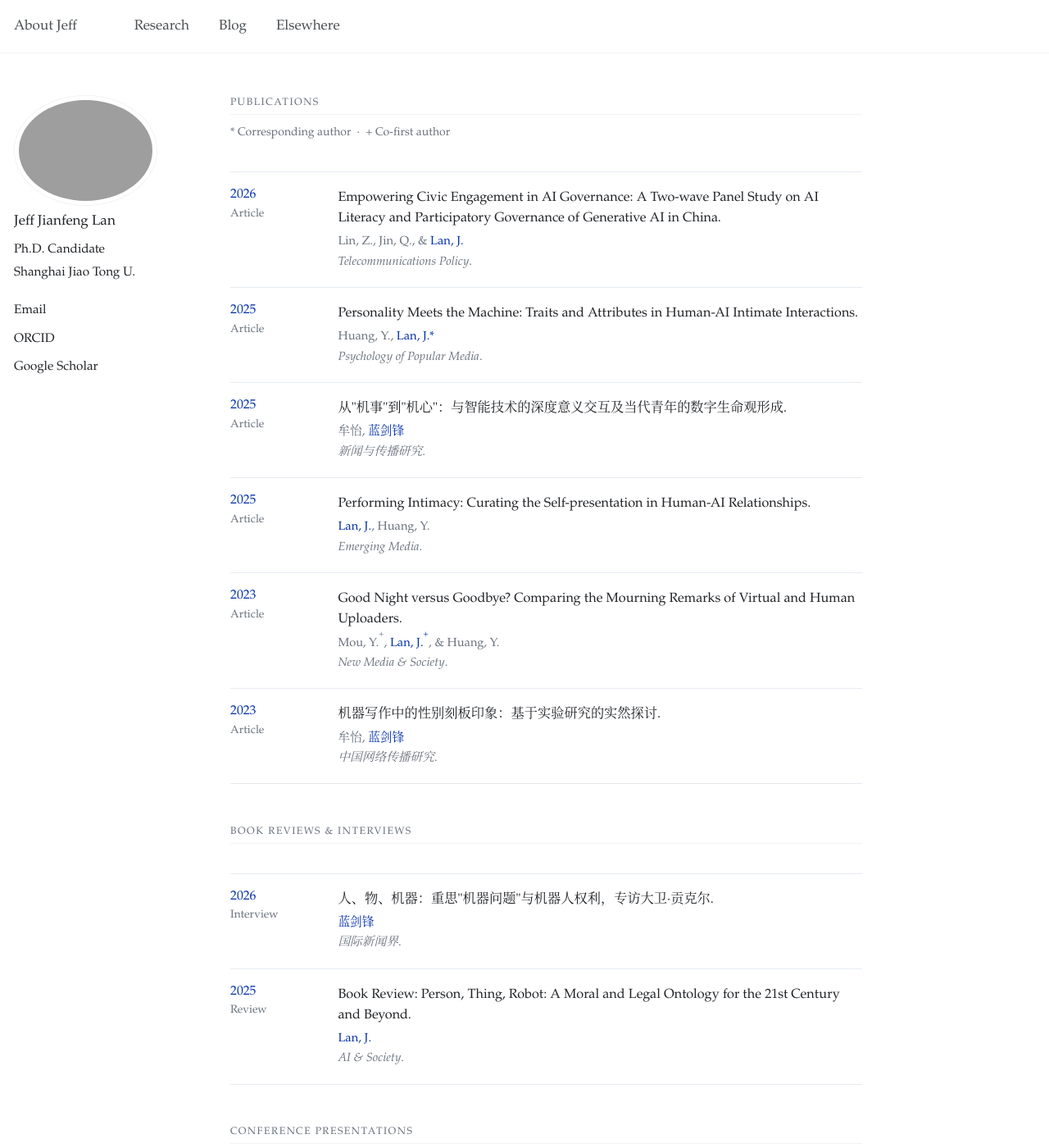
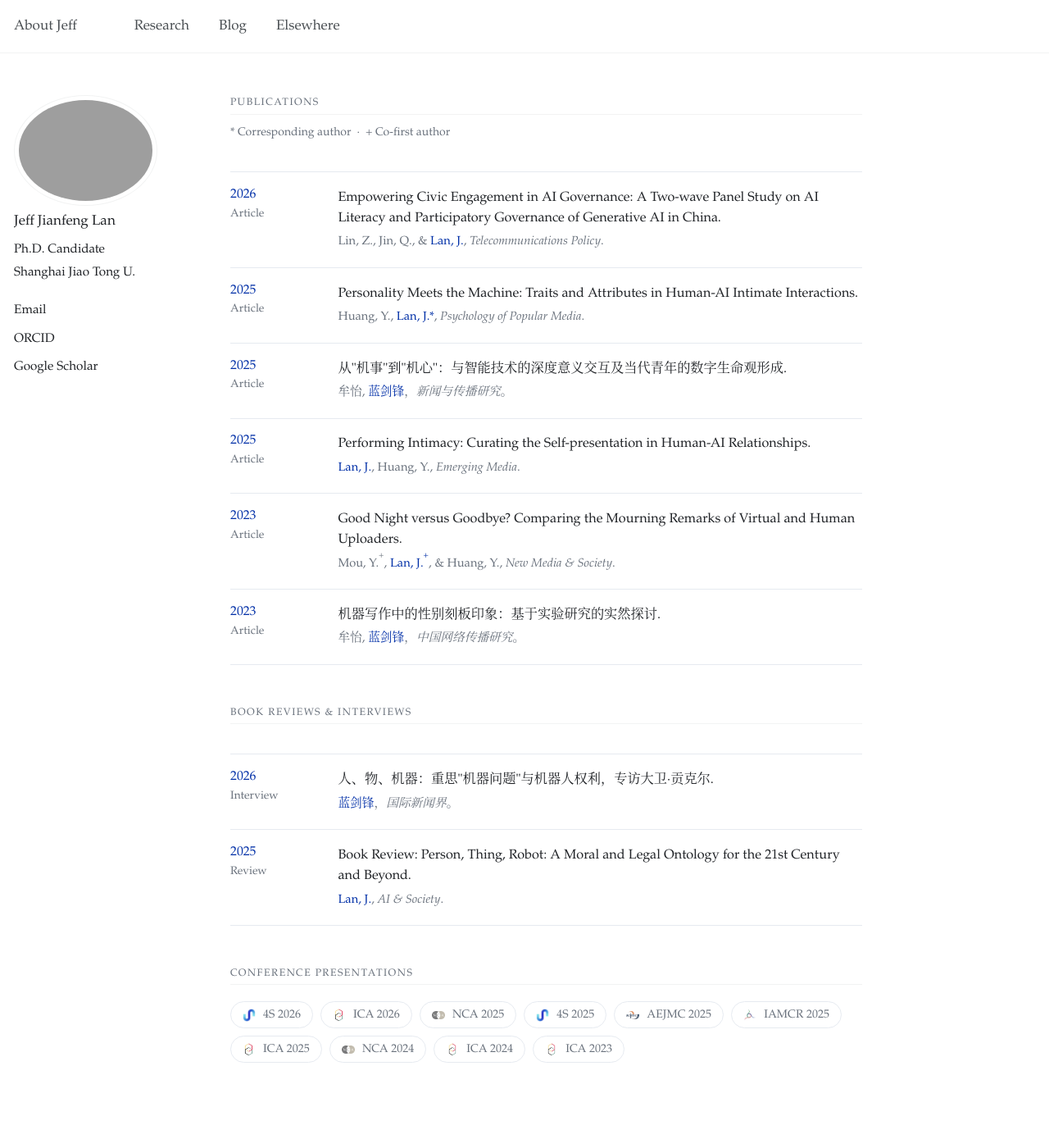
Before and after one commit to jianfenglan/jianfenglan.github.io, a Jekyll site: the page built from research.md, in a window 1280 px wide and 1400 px high. Shown: the whole window at 82% size. Built offline with Jekyll 4.4.1, drawn with Linux system fonts in a browser that asks for light colours.

Commit message:
Refactor publication styles and update entries
Removed margin from publication authors and venue styles. Updated publication entries to include venue information within authors span.

```diff
--- a/research.md
+++ b/research.md
@@ -107,21 +107,12 @@
 
 .publication-authors {
   display: block;
-  margin-bottom: 0.08rem;
   color: var(--muted);
   font-size: 0.86em;
   line-height: 1.55;
 }
 
-.publication-venue {
-  display: block;
-  color: var(--muted);
-  font-size: 0.86em;
-  line-height: 1.55;
-}
-
-.publication-venue em {
-  color: var(--muted);
+.publication-authors em {
   font-style: italic;
 }
 
@@ -182,9 +173,20 @@
     padding-left: 0;
   }
 
+  .publication-meta {
+    display: flex;
+    align-items: baseline;
+    gap: 0.5rem;
+    margin-bottom: 0.3rem;
+  }
+
+  .publication-year {
+    display: inline;
+  }
+
   .publication-type {
     display: inline;
-    margin-left: 0.45rem;
+    margin-left: 0;
   }
 }
 </style>
@@ -201,8 +203,7 @@
       <div class="publication-meta"><span class="publication-year">2026</span><span class="publication-type">Article</span></div>
       <div class="publication-content">
         <span class="publication-title">Empowering Civic Engagement in AI Governance: A Two-wave Panel Study on AI Literacy and Participatory Governance of Generative AI in China.</span>
-        <span class="publication-authors">Lin, Z., Jin, Q., & <span class="my-name">Lan, J.</span></span>
-        <span class="publication-venue"><em>Telecommunications Policy</em>.</span>
+        <span class="publication-authors">Lin, Z., Jin, Q., & <span class="my-name">Lan, J.</span>, <em>Telecommunications Policy</em>.</span>
       </div>
     </div>
 
@@ -210,8 +211,7 @@
       <div class="publication-meta"><span class="publication-year">2025</span><span class="publication-type">Article</span></div>
       <div class="publication-content">
         <span class="publication-title">Personality Meets the Machine: Traits and Attributes in Human-AI Intimate Interactions.</span>
-        <span class="publication-authors">Huang, Y., <span class="my-name">Lan, J.*</span></span>
-        <span class="publication-venue"><em>Psychology of Popular Media</em>.</span>
+        <span class="publication-authors">Huang, Y., <span class="my-name">Lan, J.*</span>, <em>Psychology of Popular Media</em>.</span>
       </div>
     </div>
 
@@ -219,8 +219,7 @@
       <div class="publication-meta"><span class="publication-year">2025</span><span class="publication-type">Article</span></div>
       <div class="publication-content">
         <span class="publication-title">从"机事"到"机心"：与智能技术的深度意义交互及当代青年的数字生命观形成.</span>
-        <span class="publication-authors">牟怡, <span class="my-name">蓝剑锋</span></span>
-        <span class="publication-venue"><em>新闻与传播研究</em>.</span>
+        <span class="publication-authors">牟怡, <span class="my-name">蓝剑锋</span>，<em>新闻与传播研究</em>。</span>
       </div>
     </div>
 
@@ -228,8 +227,7 @@
       <div class="publication-meta"><span class="publication-year">2025</span><span class="publication-type">Article</span></div>
       <div class="publication-content">
         <span class="publication-title">Performing Intimacy: Curating the Self-presentation in Human-AI Relationships.</span>
-        <span class="publication-authors"><span class="my-name">Lan, J.</span>, Huang, Y.</span>
-        <span class="publication-venue"><em>Emerging Media</em>.</span>
+        <span class="publication-authors"><span class="my-name">Lan, J.</span>, Huang, Y., <em>Emerging Media</em>.</span>
       </div>
     </div>
 
@@ -237,8 +235,7 @@
       <div class="publication-meta"><span class="publication-year">2023</span><span class="publication-type">Article</span></div>
       <div class="publication-content">
         <span class="publication-title">Good Night versus Goodbye? Comparing the Mourning Remarks of Virtual and Human Uploaders.</span>
-        <span class="publication-authors">Mou, Y.<sup>+</sup>, <span class="my-name">Lan, J.<sup>+</sup></span>, & Huang, Y.</span>
-        <span class="publication-venue"><em>New Media & Society</em>.</span>
+        <span class="publication-authors">Mou, Y.<sup>+</sup>, <span class="my-name">Lan, J.<sup>+</sup></span>, & Huang, Y., <em>New Media & Society</em>.</span>
       </div>
     </div>
 
@@ -246,8 +243,7 @@
       <div class="publication-meta"><span class="publication-year">2023</span><span class="publication-type">Article</span></div>
       <div class="publication-content">
         <span class="publication-title">机器写作中的性别刻板印象：基于实验研究的实然探讨.</span>
-        <span class="publication-authors">牟怡, <span class="my-name">蓝剑锋</span></span>
-        <span class="publication-venue"><em>中国网络传播研究</em>.</span>
+        <span class="publication-authors">牟怡, <span class="my-name">蓝剑锋</span>，<em>中国网络传播研究</em>。</span>
       </div>
     </div>
   </div>
@@ -259,8 +255,7 @@
       <div class="publication-meta"><span class="publication-year">2026</span><span class="publication-type">Interview</span></div>
       <div class="publication-content">
         <span class="publication-title">人、物、机器：重思"机器问题"与机器人权利，专访大卫·贡克尔.</span>
-        <span class="publication-authors"><span class="my-name">蓝剑锋</span></span>
-        <span class="publication-venue"><em>国际新闻界</em>.</span>
+        <span class="publication-authors"><span class="my-name">蓝剑锋</span>，<em>国际新闻界</em>。</span>
       </div>
     </div>
 
@@ -268,8 +263,7 @@
       <div class="publication-meta"><span class="publication-year">2025</span><span class="publication-type">Review</span></div>
       <div class="publication-content">
         <span class="publication-title">Book Review: Person, Thing, Robot: A Moral and Legal Ontology for the 21st Century and Beyond.</span>
-        <span class="publication-authors"><span class="my-name">Lan, J.</span></span>
-        <span class="publication-venue"><em>AI & Society</em>.</span>
+        <span class="publication-authors"><span class="my-name">Lan, J.</span>, <em>AI & Society</em>.</span>
       </div>
     </div>
   </div>
```
